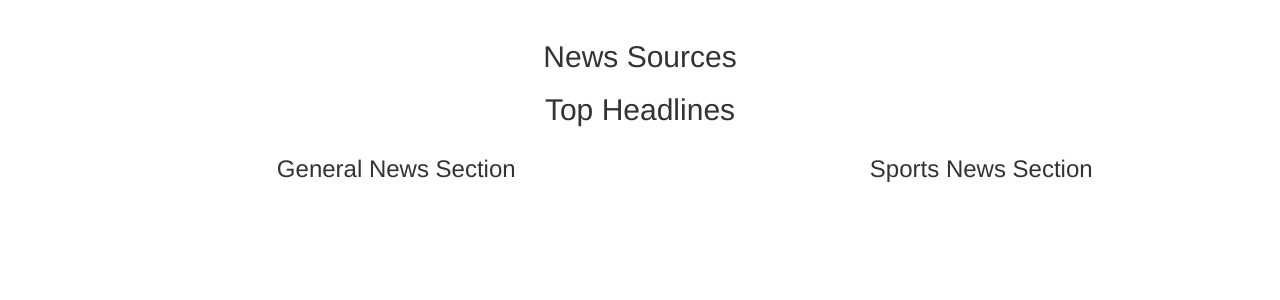
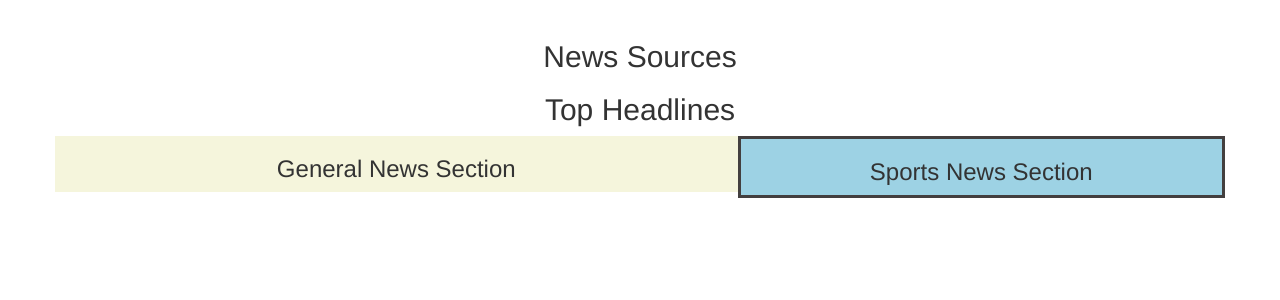
Before and after one commit to JosephatNgugi/News-Watch, a Flask app: template app/templates/index.html in a window 1280 px wide. Shown: the part 52-352 px from the top of the page. Run offline with Flask 2, Linux system fonts and the light colour scheme; the template is opened without the code that fills it, so the values that code supplies are empty; some libraries are stand-ins or nearby versions.

Commit message:
add custom styling

```diff
--- /dev/null
+++ b/app/static/css/style.css
@@ -0,0 +1,25 @@
+/* navbar-nav{
+    padding-left: 5rem;
+}
+
+.container-grid{
+  display: grid;
+  grid-template-columns: auto auto auto auto;
+  padding: 1rem;
+
+}
+.news-cards{
+  padding: 3rem;
+  margin: 2rem;
+} */
+.general{
+  background-color: beige;
+}
+
+.sports{
+  border: #433f3f solid;
+  background-color: rgba(114, 190, 217, 0.694);
+}
+a{
+  color: #000000;
+}
--- a/app/templates/index.html
+++ b/app/templates/index.html
@@ -17,14 +17,14 @@
     <h2 class="text-center font-weight-bold">Top Headlines</h2>
     <!-- General News Headlines -->
     <div class="row">
-        <div class="col-8 col-md-7">
+        <div class="col-8 col-md-7 general">
             <h3 class="text-center font-weight-bold">General News Section</h3>
             <div>
                 {{macro.displayNewsList(general)}}
             </div>
         </div>
         <!-- Sports News Headlines -->
-        <div class="col-4 col-md-5">
+        <div class="col-4 col-md-5 sports">
          <h3 class="text-center font-weight-bold">Sports News Section</h3>
             <div>
                 {{macro.displayNewsList(sports)}}
```
